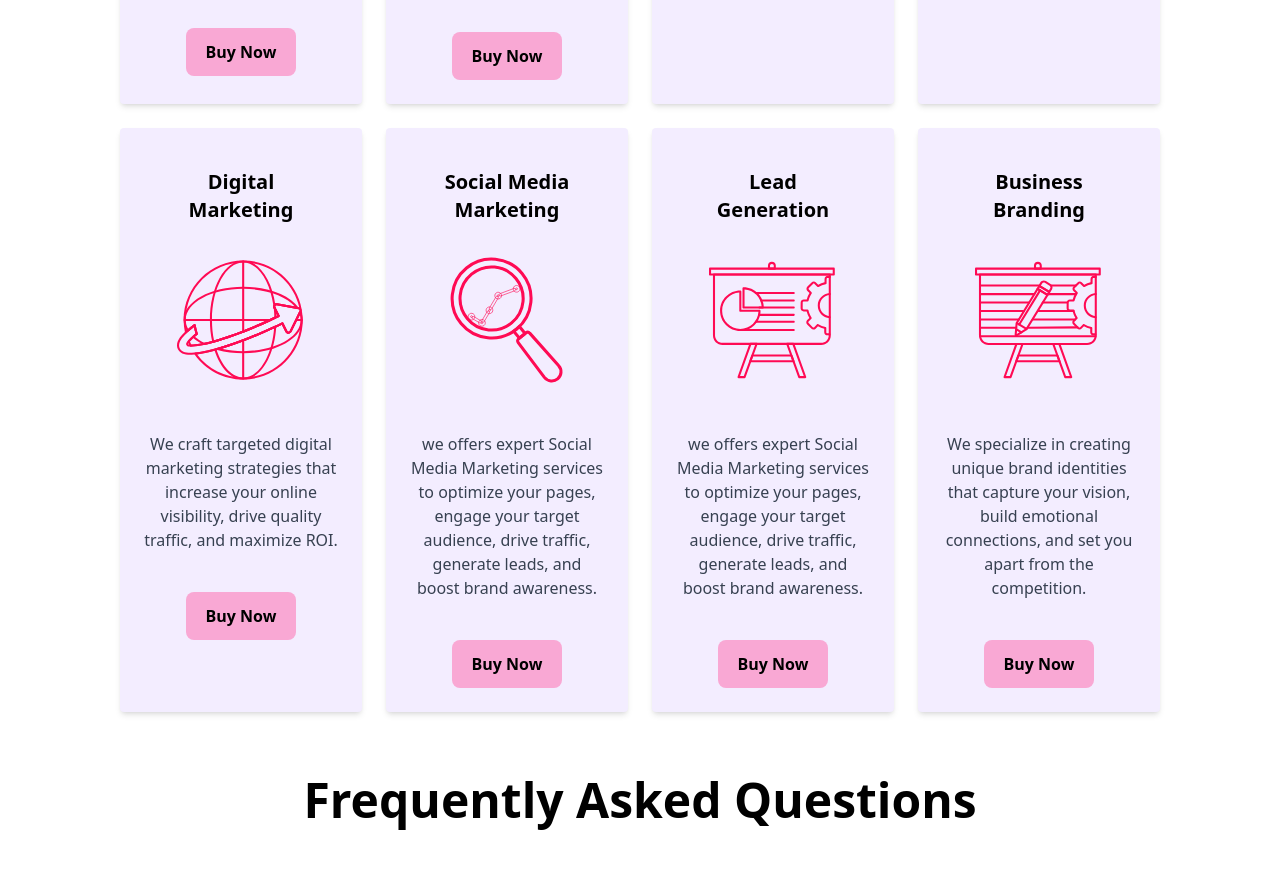
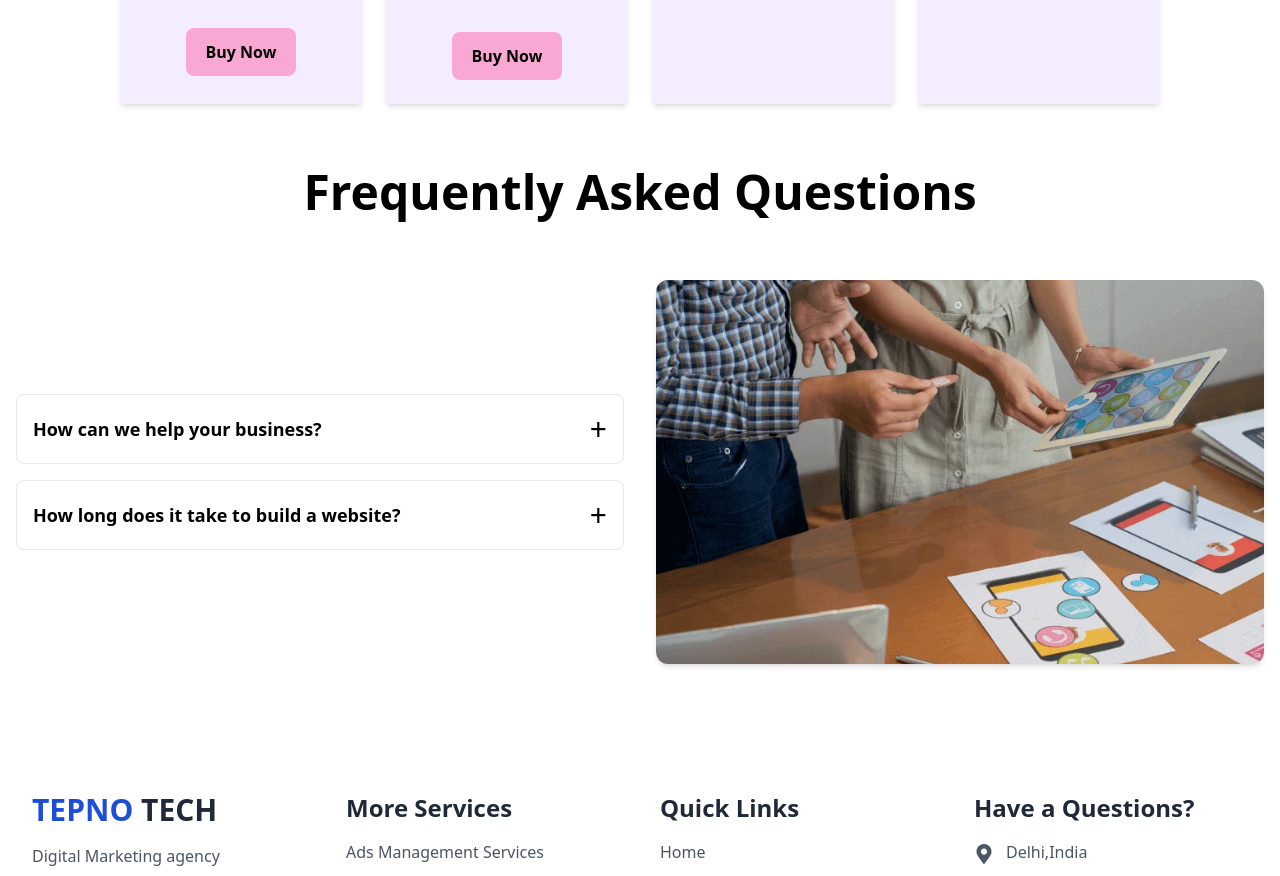
Before and after one commit to regentainternstional/tepnotech, a React (Vite) app in the folder frontend/: page /services in a window 1280 px wide. Shown: the part 1120-1996 px from the top of the page. Built offline with nearby package versions, Linux system fonts and the light colour scheme.

Commit message:
refactor: update Card, Navbar, and ServiceCard components for improved navigation and content clarity

```diff
--- a/frontend/src/components/Card.jsx
+++ b/frontend/src/components/Card.jsx
@@ -1,4 +1,4 @@
-import React, { useState } from "react";
+import React from "react";
 import img1 from "../assets/img1.webp";
 import img2 from "../assets/img2.webp";
 import img3 from "../assets/img3.webp";
@@ -23,24 +23,22 @@ const Card = () => {
       <div className="grid grid-cols-1 sm:grid-cols-2 lg:grid-cols-4 gap-6">
         <div className="bg-yellow-100 px-6 py-8 rounded-md transition-all duration-300 hover:-translate-y-2">
           <span className="text-2xl md:text-3xl font-semibold">01</span>
-          <img
-            src={img1}
-            alt="Digital Marketing"
-            className="w-full h-auto mt-4"
-          />
+          <img src={img1} alt="Web Designing" className="w-full h-auto mt-4" />
           <a
             href="#"
             className="text-black text-xl md:text-2xl font-bold block mt-4"
           >
-            Digital Marketing
+            Web Designing
           </a>
           <p className="text-sm md:text-base text-gray-700 mt-4">
-            Grow your business, brand or website with Digital Marketing, that
-            gives you an extraordinary result.
+            Create stunning, user-friendly websites that enhance your brand
+            identity and deliver seamless digital experiences.
           </p>
           <Btn
             // onClick={() => setShowPopup(true)}
-            onClick={() => navigate(`/payment/${encodeURIComponent("Digital Marketing")}`)}
+            onClick={() =>
+              navigate(`/payment/${encodeURIComponent("Web Designing")}`)
+            }
             label="Buy Now"
             bgColor="bg-gray-100"
             textColor="text-black"
@@ -61,7 +59,11 @@ const Card = () => {
           </p>
           <Btn
             // onClick={() => setShowPopup(true)}
-            onClick={() => navigate(`/payment/${encodeURIComponent("Search Engine Optimization")}`)}
+            onClick={() =>
+              navigate(
+                `/payment/${encodeURIComponent("Search Engine Optimization")}`
+              )
+            }
             label="Buy Now"
             bgColor="bg-gray-100"
             textColor="text-black"
@@ -83,7 +85,9 @@ const Card = () => {
           </p>
           <Btn
             // onClick={() => setShowPopup(true)}
-            onClick={() => navigate(`/payment/${encodeURIComponent("Web Development")}`)}
+            onClick={() =>
+              navigate(`/payment/${encodeURIComponent("Web Development")}`)
+            }
             label="Buy Now"
             bgColor="bg-gray-100"
             textColor="text-black"
@@ -94,22 +98,25 @@ const Card = () => {
           <span className="text-2xl md:text-3xl font-semibold">04</span>
           <img
             src={img4}
-            alt="Social Media"
+            alt="Graphic Designing"
             className="w-full h-auto mt-4 rounded-t-full"
           />
           <a
             href="#"
             className="text-black text-xl md:text-2xl font-bold block mt-4 text-center"
           >
-            Social Media Marketing
+            Graphic Designing
           </a>
           <p className="text-sm md:text-base text-gray-700 mt-4">
-            Social Media Marketing is one of the best platforms to target your
-            desired audience with desired results.
+            Transform ideas into stunning visuals with Graphic Designing —
+            crafting logos, posters, and creatives that make your brand stand
+            out.
           </p>
           <Btn
             // onClick={() => setShowPopup(true)}
-            onClick={() => navigate(`/payment/${encodeURIComponent("Social Media Marketing")}`)}
+            onClick={() =>
+              navigate(`/payment/${encodeURIComponent("Graphic Designing")}`)
+            }
             label="Buy Now"
             bgColor="bg-gray-100"
             textColor="text-black"
--- a/frontend/src/components/Navbar.jsx
+++ b/frontend/src/components/Navbar.jsx
@@ -1,13 +1,14 @@
 import { useState } from "react";
-import { Link } from "react-router-dom";
+import { Link, useNavigate } from "react-router-dom";
 import tt from "../assets/tt.png";
 import bg from "../assets/header-bg5.webp";
 // import Form from "./Form";
 
 function Navbar() {
   const [isOpen, setIsOpen] = useState(false);
-
+  const navigate = useNavigate();
   const toggleMenu = () => setIsOpen(!isOpen);
+  // eslint-disable-next-line no-unused-vars
   const [showPopup, setShowPopup] = useState(false);
 
   return (
@@ -54,17 +55,18 @@ function Navbar() {
             <Link to="/marketing">Best Digital Marketing Company</Link>
           </li> */}
           <div>
-            <Link to="#">
             <button
               className="relative overflow-hidden group bg-[#ADFF1C] text-black px-6 py-3 rounded font-bold transition-all duration-300 hover:-translate-y-1 mx-20"
-                onClick={() => setShowPopup(true)}
+              onClick={() => {
+                setShowPopup(true);
+                navigate(`/payment/${encodeURIComponent("get started")}`);
+              }}
             >
               <span className="relative z-10 transition-colors duration-300 group-hover:text-black">
                 Get Started <i className="bx bx-right-arrow-alt text-2xl"></i>
               </span>
               <span className="absolute inset-0 bg-white scale-x-0 origin-center transition-transform duration-300 ease-in-out group-hover:scale-x-100 z-0 rounded"></span>
             </button>
-            </Link>
           </div>
         </ul>
       </div>
@@ -107,14 +109,17 @@ function Navbar() {
           >
             Best Digital Marketing Company
           </Link> */}
-          <Link to="#" onClick={toggleMenu}>
+
           <button
             className="bg-[#ADFF1C] text-black px-4 py-2 rounded-xl font-semibold"
-              onClick={() => setShowPopup(true)}
+            onClick={() => {
+              setShowPopup(true);
+              toggleMenu();
+              navigate(`/payment/${encodeURIComponent("get started")}`);
+            }}
           >
             Get Started
           </button>
-          </Link>
         </div>
       )}
       {/* {showPopup && <Form onClose={() => setShowPopup(false)} />} */}
--- a/frontend/src/components/ServiceCard.jsx
+++ b/frontend/src/components/ServiceCard.jsx
@@ -5,14 +5,13 @@ import devIcon from "../assets/service1.svg";
 import ppcIcon from "../assets/service2.svg";
 import hostingIcon from "../assets/service3.svg";
 import seoIcon from "../assets/service4.svg";
-import digitalIcon from "../assets/service5.svg";
-import smmIcon from "../assets/service6.svg";
-import leadGenIcon from "../assets/service7.svg";
-import brandingIcon from "../assets/service8.svg";
+// import digitalIcon from "../assets/service5.svg";
+// import smmIcon from "../assets/service6.svg";
+// import leadGenIcon from "../assets/service7.svg";
+// import brandingIcon from "../assets/service8.svg";
 import { useNavigate } from "react-router-dom";
 
 const ServiceCard = () => {
-
   const navigate = useNavigate();
 
   const services = [
@@ -40,30 +39,30 @@ const ServiceCard = () => {
       description:
         "With years of experience in online marketing, we delivers powerful SEO and digital strategies that help businesses expand their visibility and connect with a global audience.",
     },
-    {
-      title: "Digital Marketing",
-      image: digitalIcon,
-      description:
-        "We craft targeted digital marketing strategies that increase your online visibility, drive quality traffic, and maximize ROI.",
-    },
-    {
-      title: "Social Media Marketing",
-      image: smmIcon,
-      description:
-        "we offers expert Social Media Marketing services to optimize your pages, engage your target audience, drive traffic, generate leads, and boost brand awareness.",
-    },
-    {
-      title: "Lead Generation",
-      image: leadGenIcon,
-      description:
-        "we offers expert Social Media Marketing services to optimize your pages, engage your target audience, drive traffic, generate leads, and boost brand awareness.",
-    },
-    {
-      title: "Business Branding",
-      image: brandingIcon,
-      description:
-        "We specialize in creating unique brand identities that capture your vision, build emotional connections, and set you apart from the competition.",
-    },
+    // {
+    //   title: "Digital Marketing",
+    //   image: digitalIcon,
+    //   description:
+    //     "We craft targeted digital marketing strategies that increase your online visibility, drive quality traffic, and maximize ROI.",
+    // },
+    // {
+    //   title: "Social Media Marketing",
+    //   image: smmIcon,
+    //   description:
+    //     "we offers expert Social Media Marketing services to optimize your pages, engage your target audience, drive traffic, generate leads, and boost brand awareness.",
+    // },
+    // {
+    //   title: "Lead Generation",
+    //   image: leadGenIcon,
+    //   description:
+    //     "we offers expert Social Media Marketing services to optimize your pages, engage your target audience, drive traffic, generate leads, and boost brand awareness.",
+    // },
+    // {
+    //   title: "Business Branding",
+    //   image: brandingIcon,
+    //   description:
+    //     "We specialize in creating unique brand identities that capture your vision, build emotional connections, and set you apart from the competition.",
+    // },
   ];
 
   return (
@@ -86,9 +85,14 @@ const ServiceCard = () => {
               className="w-32 h-32  mx-auto mb-12"
             />
             <p className="text-base text-gray-700">{service.description}</p>
-            <button className="bg-pink-300 font-bold mt-10 px-5 py-3 text-black rounded-lg "
-              onClick={() => navigate(`/payment/${encodeURIComponent(service.title)}`)}
-            >Buy Now</button>
+            <button
+              className="bg-pink-300 font-bold mt-10 px-5 py-3 text-black rounded-lg "
+              onClick={() =>
+                navigate(`/payment/${encodeURIComponent(service.title)}`)
+              }
+            >
+              Buy Now
+            </button>
           </div>
         ))}
       </div>
```
Lines whose indentation alone changed are shown as unchanged.
